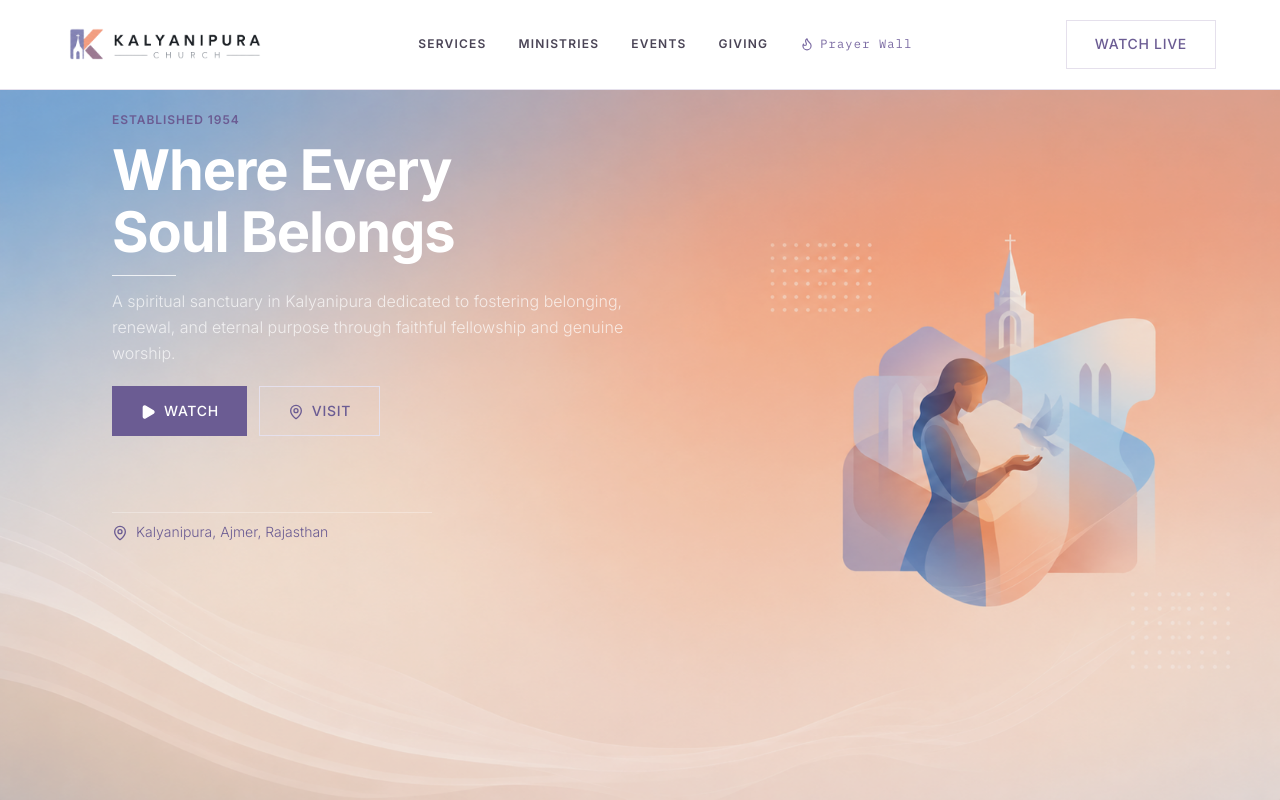
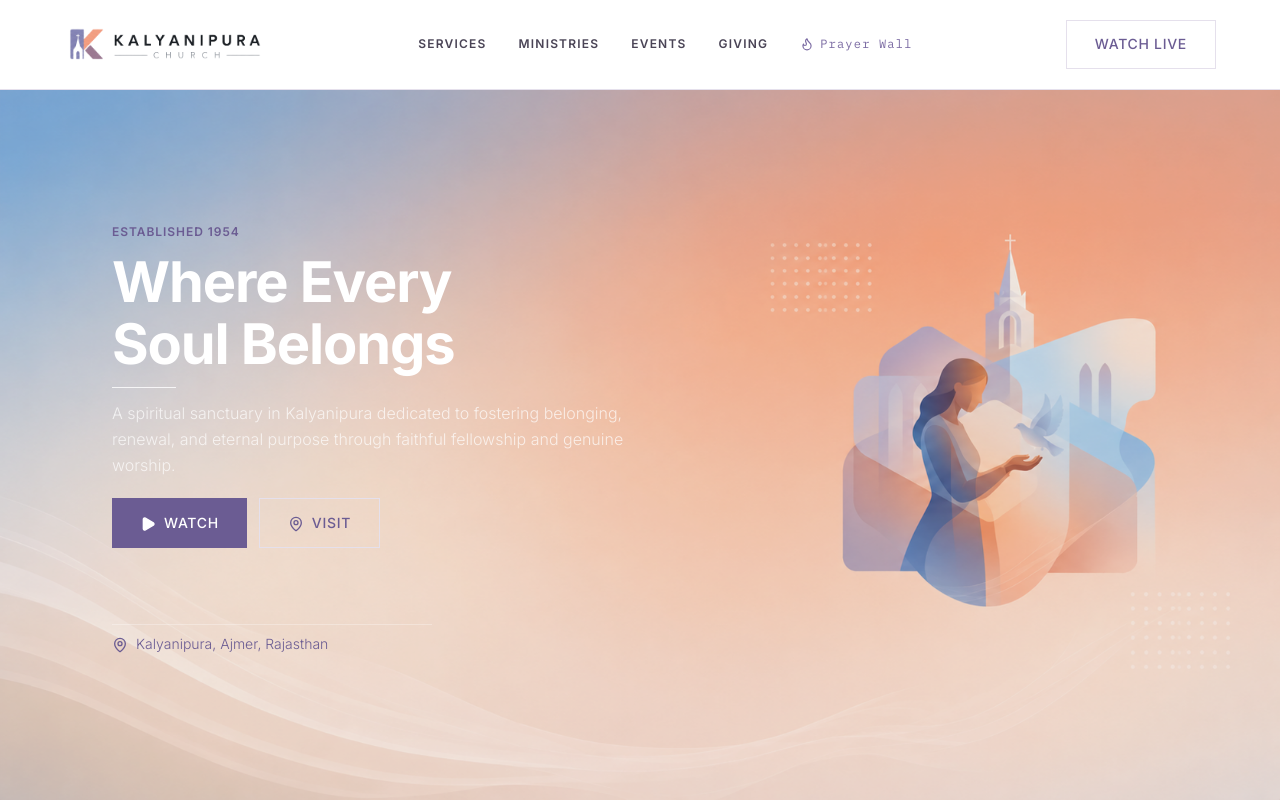
Before and after one commit to gannucodeS/kalyanipura-frontend, a React (Vite) app: page / in a window 1280 px wide. Shown: the top 800 px of the page. Built offline with nearby package versions, Linux system fonts and the light colour scheme; the HTML template or start-up script is replaced by a standard one.

Commit message:
Adjust hero content padding - shift down further on desktop

```diff
--- a/src/components/Hero.tsx
+++ b/src/components/Hero.tsx
@@ -35,7 +35,7 @@ export default function Hero({ onOpenWatch, onOpenContact }: HeroProps) {
         <div className="absolute inset-0 bg-black/5" />
 
         {/* Content */}
-        <div className="absolute inset-0 z-10 max-w-6xl mx-auto px-6 sm:px-12 pt-16 sm:pt-14 lg:pt-8 pb-4 flex flex-col gap-4 md:gap-5 sm:gap-6 justify-start overflow-y-auto">
+        <div className="absolute inset-0 z-10 max-w-6xl mx-auto px-6 sm:px-12 pt-32 sm:pt-[7.5rem] lg:pt-36 pb-4 flex flex-col gap-4 md:gap-5 sm:gap-6 justify-start ">
         <div className="space-y-3 sm:space-y-3 max-w-2xl fade-up">
           <div className="label text-xs tracking-widest">Established 1954</div>
 
```
